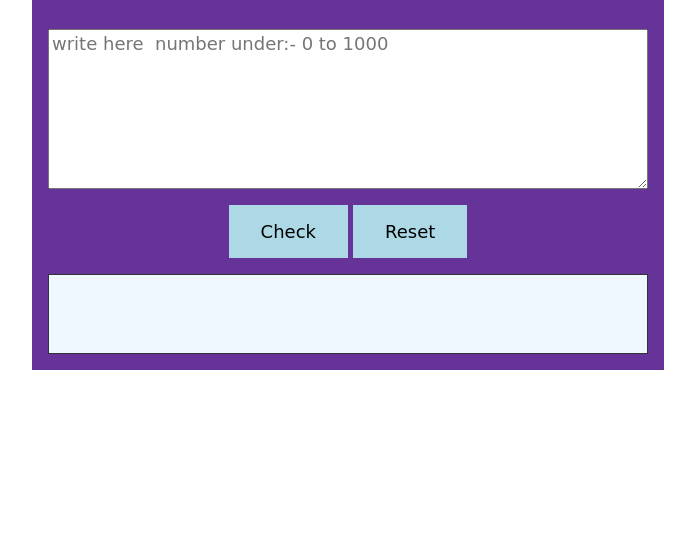
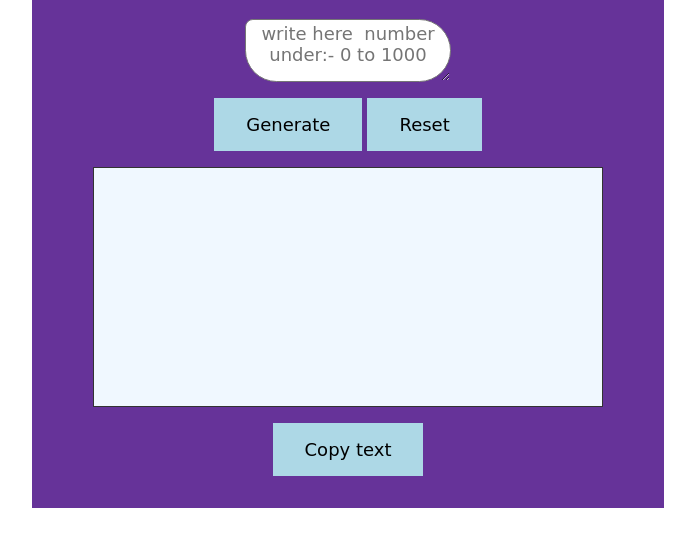
Before and after one commit to santsurat/Input-number, a plain HTML site: page index.html in a window 1280 px wide. Shown: the part 94-640 px from the top of the page, without its empty margins (292-987 px from the left). Drawn offline with Linux system fonts and the light colour scheme.

Commit message:
index.html
update

```diff
--- a/index.html
+++ b/index.html
@@ -10,10 +10,11 @@
 <body>
     <main class="container">
         <h1>Random character</h1>
-        <textarea id="txt-Input" placeholder="write here  number under:- 0 to 1000" ></textarea>
-        <button id="check" >Check</button>
+        <textarea class="ow" id="txt-Input" placeholder="write here  number under:- 0 to 1000" ></textarea>
+        <button id="check" >Generate</button>
         <button id="reset-button">Reset</button>
-        <div id="txt-output" ></div >
+        <div id="txt-output" ></div>
+        <button  id="button">Copy text</button>
         </main >
 
     <script src="main.js" type="text/javascript"></script>
--- a/main.js
+++ b/main.js
@@ -2,7 +2,10 @@ let textInput = document.querySelector("#txt-Input")
 let textoutput = document.querySelector("#txt-output")
 let checkbutton = document.querySelector("#check")
 let resetButton = document.querySelector("#reset-button");
-//let numInput = document.querySelector("#num-Input")
+let button = document.querySelector("#button");
+
+
+let copyItem = "";
 
 checkbutton.addEventListener("click", buttonClickHandler)
     function buttonClickHandler(event) {
@@ -29,12 +32,22 @@ checkbutton.addEventListener("click", buttonClickHandler)
     final = final + finalChar.charAt(Math.floor(Math.random() * finalCharLength));
     }
     textoutput.innerText = final.toString();
-    //return final;
+    copyItem = final.toString();
+    return final;
     }
 }
+button.addEventListener("click",  function button() {
+console.log("copiedbutton click");
+    //debugger
+    copyItem;
+
+    navigator.clipboard.writeText(copyItem);
+
+
+});
 resetButton.addEventListener("click", function ResetButton() {
     console.log("click");
     textInput.value ="";
-        textoutput.innerText ="";
+     textoutput.innerText ="";
 
 });
--- a/style.css
+++ b/style.css
@@ -10,54 +10,38 @@
     --width-break:600px
 }
 textarea {
-    box-sizing: border-box;
     display: block;
-    width: 100%;
-    min-height: 20vh;
-    margin-top: 2rem;
-    font-size: large;
+    text-align: center;
+    margin-top: auto;
     font-family: inherit;
-}
-.textarea  .ow {
-    min-height: 5vh;
-    width: 20%;
-    margin-top: 2rem;
-    font-size: large;
-    font-family: inherit;
-}
+    border-radius: 4rem;
+    border-top-left-radius: 1rem;
+    border: block end width 2px;
+    margin-right: auto;
+    margin-left: auto;
+    font-size:18px;padding:3px;
+    padding-bottom: 1rem;
 
 
+}
 body {
     margin: 0;
+
     font-family: 'Kalam', cursive;
     color: #333333;
     padding-top: 1rem;
-}
-#txt-Input {
-    font-size:18px;padding:3px;
-    padding-bottom: 1rem;
-
 }
 #txt-output {
     overflow: scroll;
    background-color: aliceblue;
     box-sizing: border-box;
-    width: 100%;
-    min-height: 10vh;
-    max-height: 20vh;
+    width: 85%;
+    height: 30vh;
     border: 1px solid var(--black);
     padding-top: 1rem;
+    margin-right: auto;
+    margin-left: auto;
 }
-#num-Input{
-    box-sizing: border-box;
-    width: 100%;
-    min-height: 10vh;
-    max-height: 20vh;
-    border: 1px solid var(--black);
-    padding-top: 1rem;
-    margin-bottom: 1rem;
-}
-
 main {
     margin: auto;
     padding: 1rem;
```
